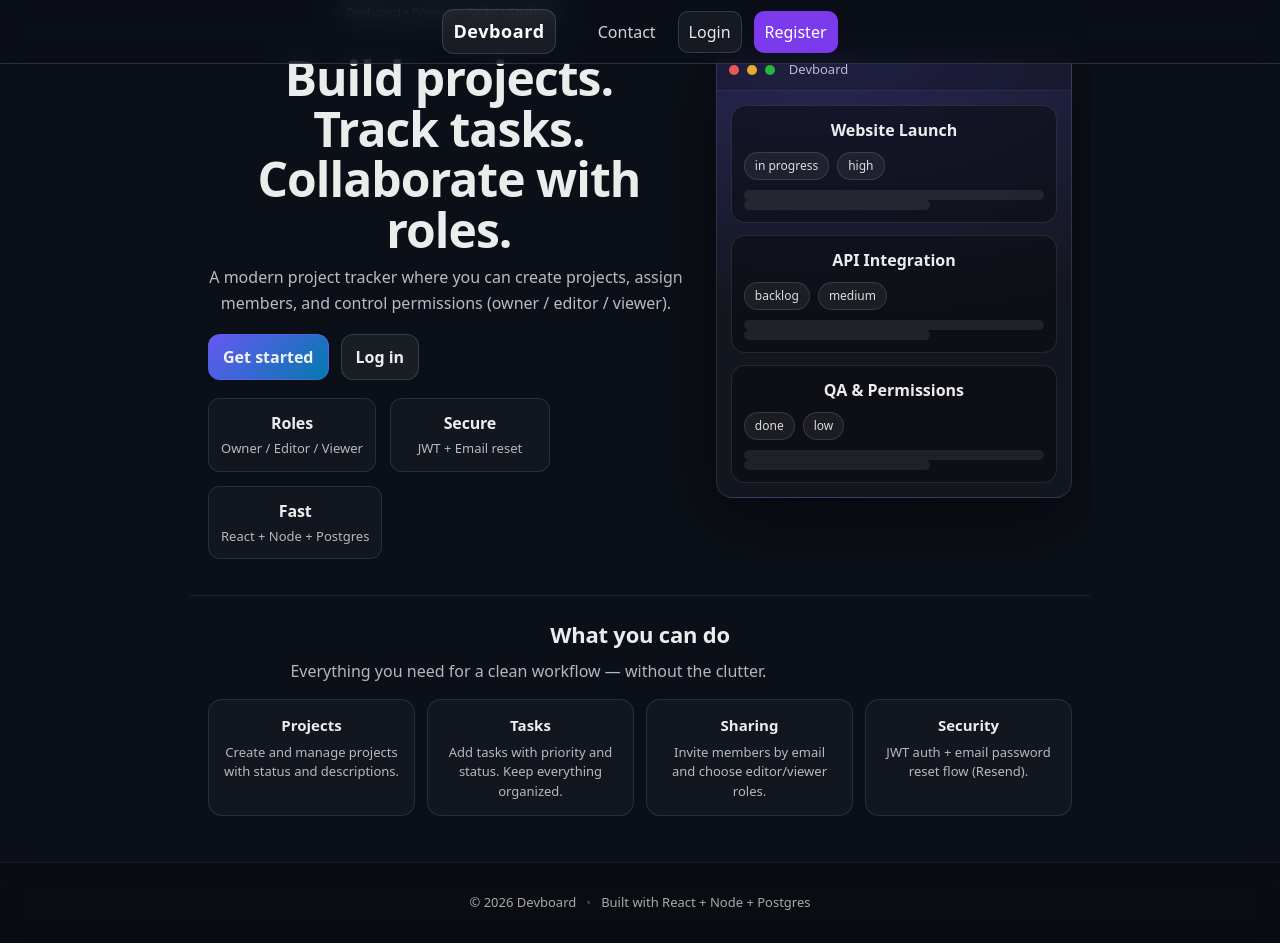
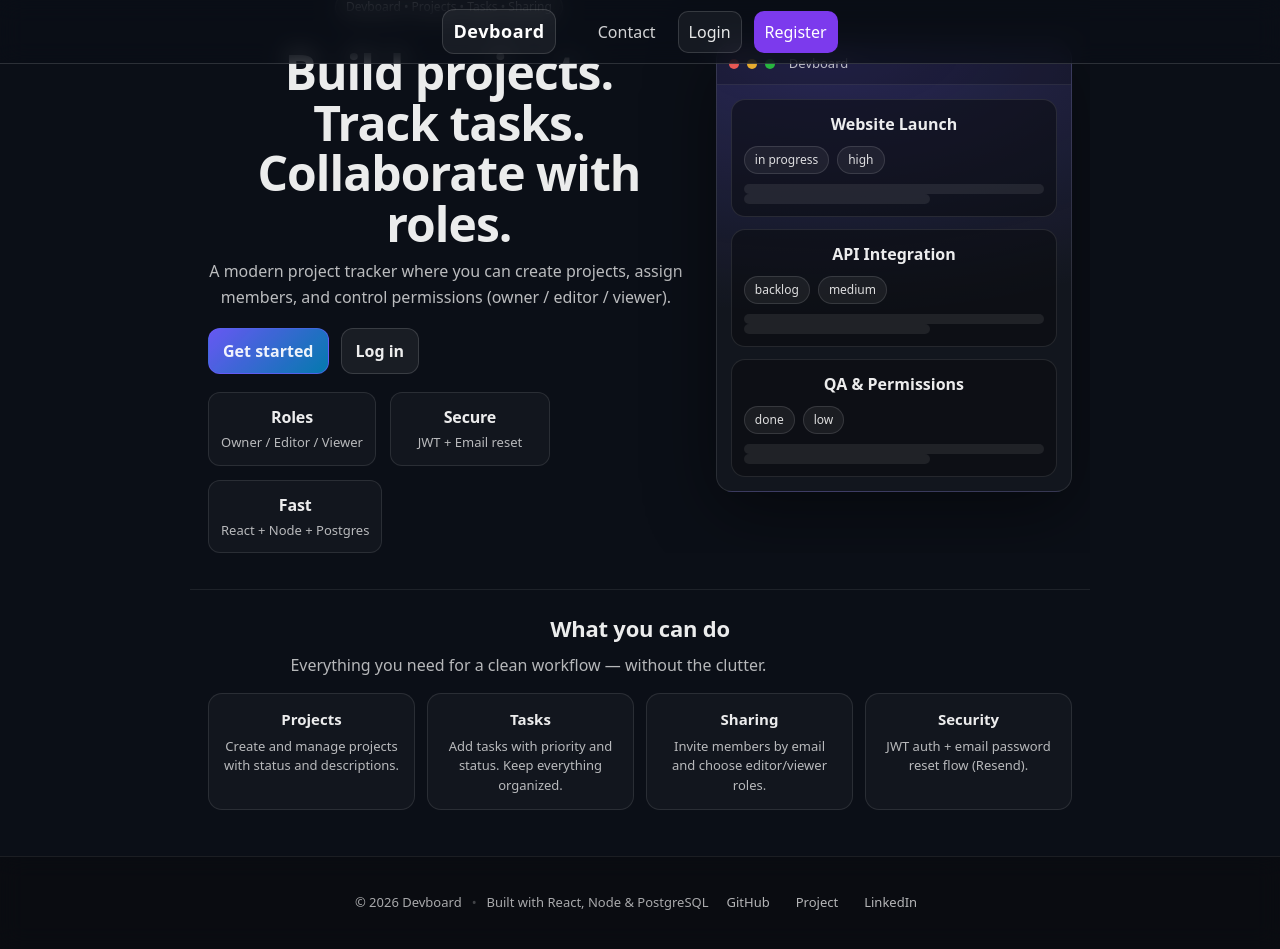
Before and after one commit to med-ilyass/devboard-tracker, a React (Vite) app in the folder frontend/devboard/: page / in a window 1280 px wide. Built offline with nearby package versions, Linux system fonts and the light colour scheme.

Commit message:
Adding social links in the footer component

```diff
--- a/frontend/devboard/src/components/Footer.jsx
+++ b/frontend/devboard/src/components/Footer.jsx
@@ -1,8 +1,40 @@
+// src/components/Footer.jsx
+export default function Footer() {
+  return (
+    <footer className="footer">
+      <div className="container footer-inner">
+        <div className="footer-left">
+          <span>© {new Date().getFullYear()} Devboard</span>
+          <span className="footer-dot">•</span>
+          <span>Built with React, Node & PostgreSQL</span>
+        </div>
 
-export default function Footer() {
-    return (
-        <div className="footer">
-            <p>© {new Date().getFullYear()} Devboard — Built with ❤️</p>
+        <div className="footer-right">
+          <a
+            href="https://github.com/med-ilyass"
+            target="_blank"
+            rel="noreferrer"
+          >
+            GitHub
+          </a>
+
+          <a
+            href="https://github.com/med-ilyass/devboard-tracker"
+            target="_blank"
+            rel="noreferrer"
+          >
+            Project
+          </a>
+
+          <a
+            href="https://www.linkedin.com/in/ilyassoudli/"
+            target="_blank"
+            rel="noreferrer"
+          >
+            LinkedIn
+          </a>
         </div>
-    )
+      </div>
+    </footer>
+  );
 }
--- a/frontend/devboard/src/components/Layout.jsx
+++ b/frontend/devboard/src/components/Layout.jsx
@@ -1,5 +1,6 @@
 import { Outlet, useNavigate } from "react-router-dom";
 import Navbar from "./Navbar.jsx";
+import Footer from "./Footer.jsx";
 
 export default function Layout({ user, setUser, setToken }) {
   const navigate = useNavigate();
@@ -21,13 +22,7 @@ export default function Layout({ user, setUser, setToken }) {
         <Outlet />
       </main>
 
-      <footer className="footer">
-        <div className="container footer-inner">
-          <span>© {new Date().getFullYear()} Devboard</span>
-          <span className="footer-dot">•</span>
-          <span>Built with React + Node + Postgres</span>
-        </div>
-      </footer>
+      <Footer />
     </div>
   );
 }
--- a/frontend/devboard/src/styles/theme.css
+++ b/frontend/devboard/src/styles/theme.css
@@ -467,9 +467,11 @@ p {
 }
 
 /* NAVBAR */
-.navbar{
+.navbar {
     position: fixed;
-  top: 0; left: 0; right: 0;
+    top: 0;
+    left: 0;
+    right: 0;
     height: var(--nav-h);
     z-index: 9999;
 }
@@ -579,10 +581,11 @@ p {
     color: rgba(255, 255, 255, 0.92);
 }
 
-.main{
+.main {
     flex: 1;
     width: 100%;
-  display: block;              /* important */
+    display: block;
+    /* important */
     padding-top: calc(var(--nav-h) + 18px);
 }
 
@@ -1424,11 +1427,33 @@ p {
     background: rgba(255, 255, 255, 0.05);
 }
 
-.app-shell > .main{
+.app-shell>.main {
     padding-top: calc(var(--nav-h) + 24px) !important;
 }
 
 /* ProjectDetails (and any page) not hiding behind fixed navbar */
-.page{
+.page {
     padding-top: calc(var(--nav-h, 64px) + 18px);
 }
+
+/* FOOTER SOCIALS */
+.footer-left,
+.footer-right {
+    display: flex;
+    align-items: center;
+    gap: 10px;
+}
+
+.footer-right a {
+    font-size: 13px;
+    color: rgba(255, 255, 255, 0.7);
+    text-decoration: none;
+    padding: 6px 8px;
+    border-radius: 8px;
+    transition: color 0.15s ease, background 0.15s ease;
+}
+
+.footer-right a:hover {
+    color: #fff;
+    background: rgba(255, 255, 255, 0.06);
+}
```
Lines whose indentation alone changed are shown as unchanged.
